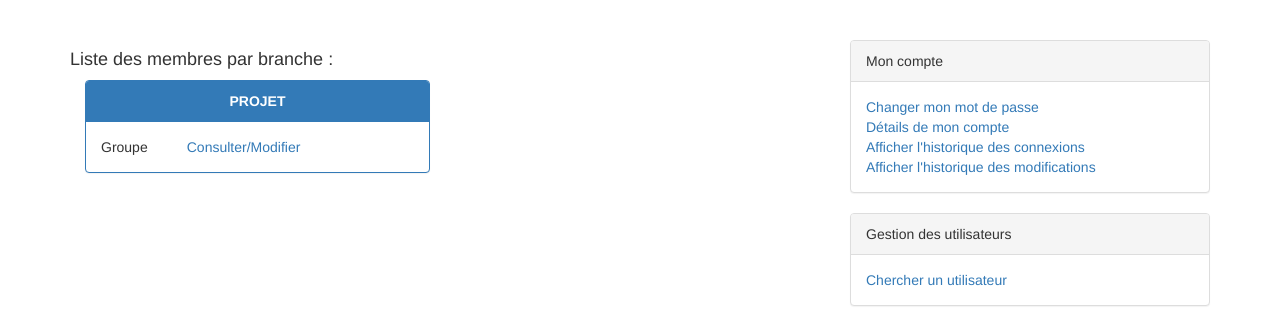
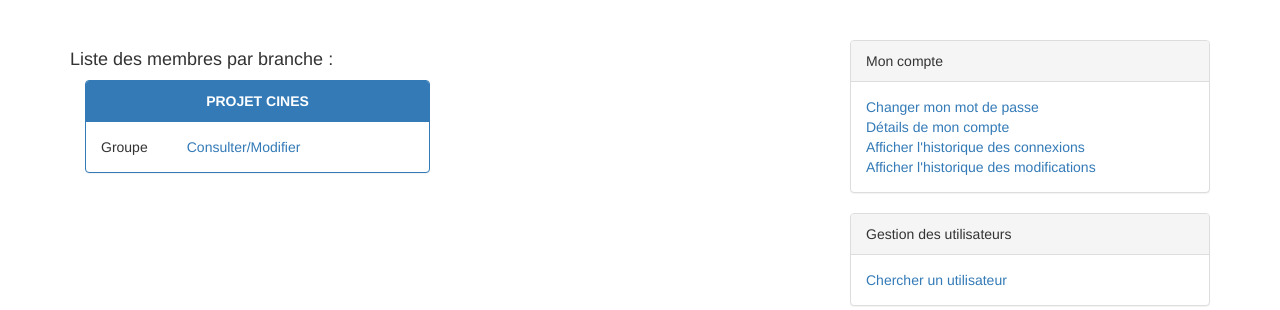
Before and after one commit to T3h-N1k0/LAC, a Python web app: template templates/home.html in a window 1280 px wide. Shown: the top 310 px of the page. Run offline with Jinja, Linux system fonts and the light colour scheme; the template is opened without the code that fills it, so the values that code supplies are empty; some libraries are stand-ins or nearby versions.

Commit message:
* templates/home.html: Block Title updated

```diff
--- a/templates/home.html
+++ b/templates/home.html
@@ -51,7 +51,7 @@ Accueil
     {% endfor %}
     <div class="col-sm-6">
       <div class="panel panel-primary">
-        <div class="panel-heading text-center"><strong>PROJET</strong></div>
+        <div class="panel-heading text-center"><strong>PROJET CINES</strong></div>
         <div class="panel-body">
 
 
```
